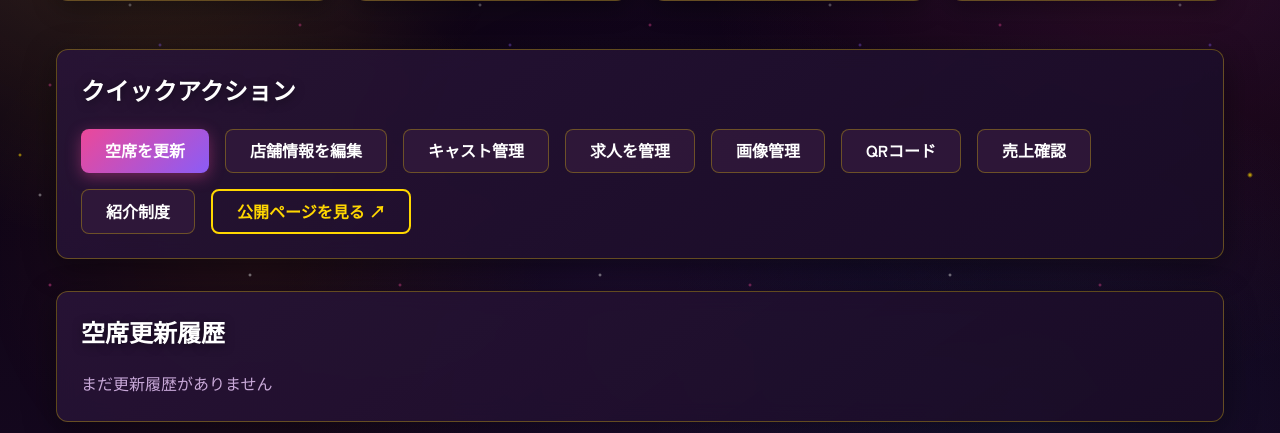
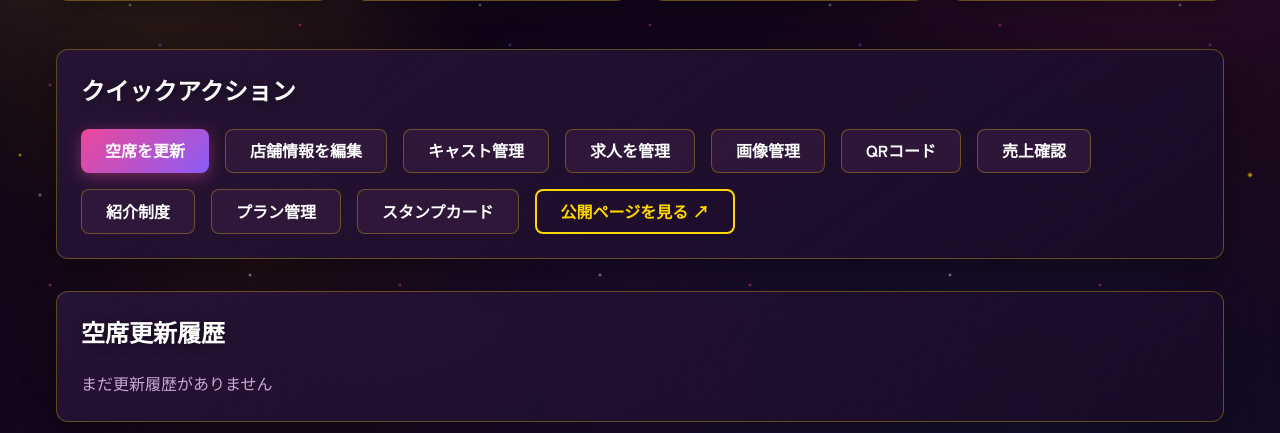
Before and after one commit to unoa14171241-cmd/night-walk, a Python web app: template app/templates/shop_admin/dashboard.html in a window 1280 px wide. Shown: the part 310-743 px from the top of the page. Run offline with Jinja, Linux system fonts and the light colour scheme; the template is opened without the code that fills it, so the values that code supplies are empty.

Commit message:
feat: add Plan and Stamp Card links to shop admin dashboard

```diff
--- a/app/templates/shop_admin/dashboard.html
+++ b/app/templates/shop_admin/dashboard.html
@@ -98,6 +98,12 @@
  <a href="{{ url_for('shop_admin.referral') }}" class="btn btn-secondary">
  紹介制度
  </a>
+ <a href="{{ url_for('shop_admin.plan') }}" class="btn btn-secondary">
+ プラン管理
+ </a>
+ <a href="{{ url_for('shop_admin.point_card') }}" class="btn btn-secondary">
+ スタンプカード
+ </a>
  <a href="{{ url_for('public.shop_detail', shop_id=shop.id) }}" class="btn btn-outline" target="_blank">
  公開ページを見る ↗
  </a>
```
